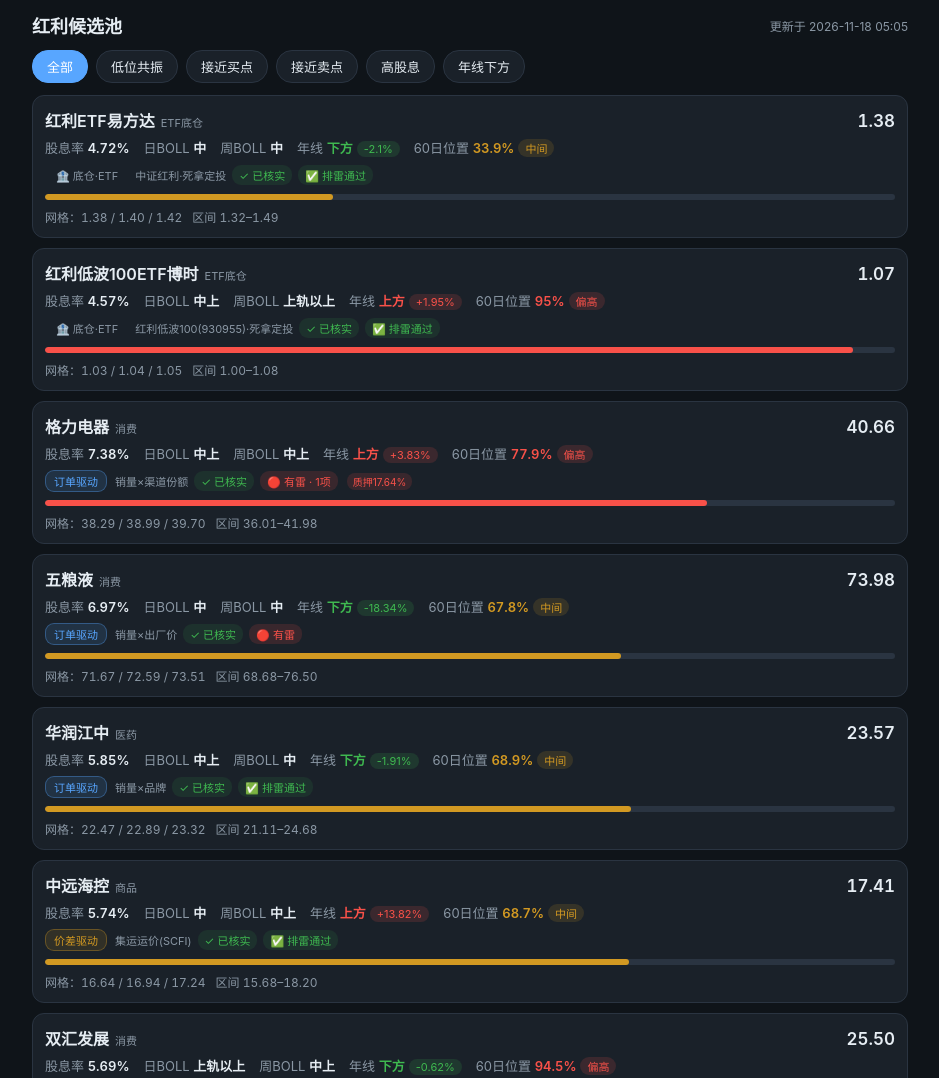
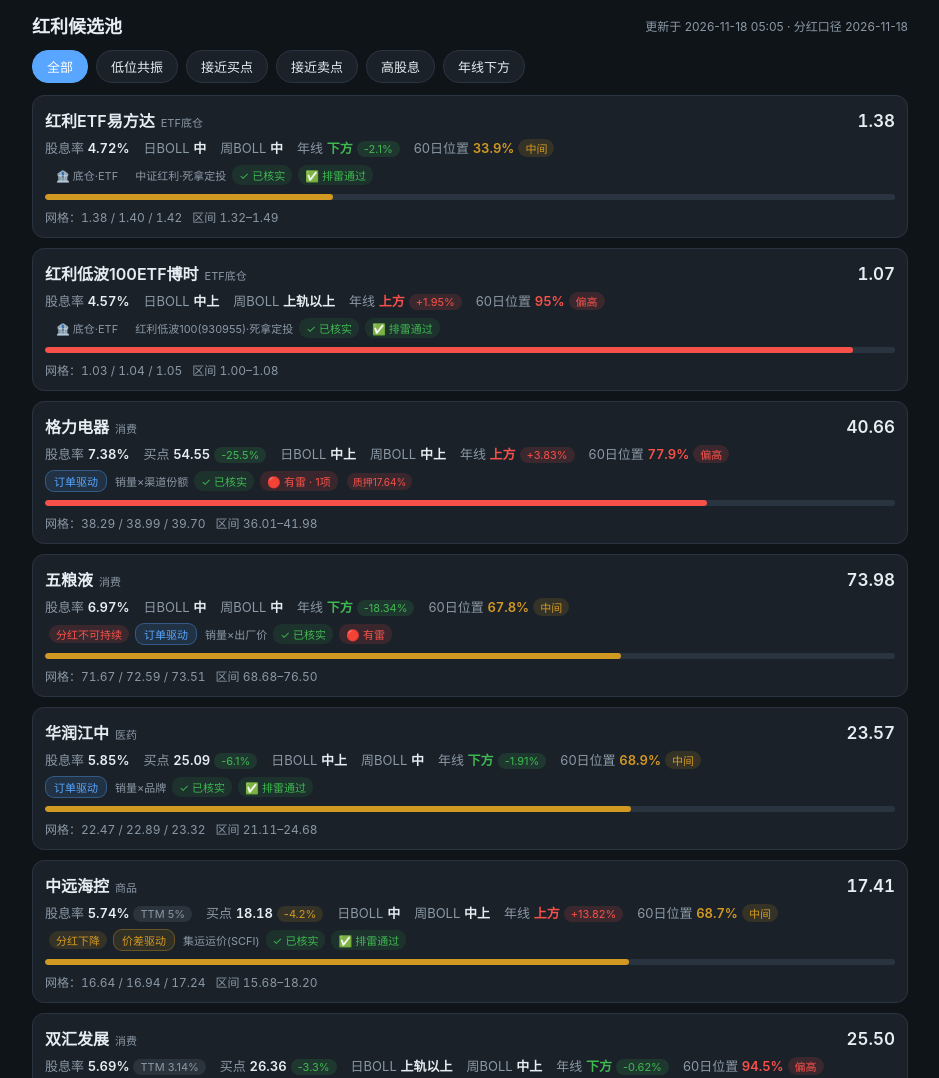
Before and after one commit to Youyu2580/stock-dashboard, a plain HTML site: page index.html in a window 1280 px wide. Shown: the top 1078 px of the page, without its empty margins (170-1109 px from the left). Drawn offline with Linux system fonts and the light colour scheme.

Commit message:
feat(pool): 加买点/距买点、TTM 灰标、分红趋势徽章，高股息筛选排除不可持续

```diff
--- a/index.html
+++ b/index.html
@@ -73,7 +73,10 @@ h1{font-size:18px;font-weight:600}
 </div>
 <div id="list"></div>
 <div class="note">
-  位置 = 当前价在近 60 个交易日高低区间中的百分位；越低越接近区间底部。<br>
+  位置 = 当前价在近 60 个交易日高低区间中的百分位；越低越接近区间底部。区间与均线用<b>不复权真实成交价</b>（网格挂单要按真实价，复权价是合成价）。<br>
+  <b>股息率 = 最近完整财年（中期+末期）每股分红 ÷ 现价</b>，是可核的年度口径；灰标 <b>TTM</b> 是近 12 个月实际除权金额，一年派三次的公司（如工行）会偏高，除权日刚落在窗口外的会偏低，两者差 ≥0.5pp 才显示。<br>
+  <b>分红下降 / 分红不可持续</b>：前者＝最近完整财年每股分红实质下滑（≥5% 且 ≥0.02 元）；后者＝分红率超过当年利润，靠留存或特别分红撑起来的股息率不能当常态。<br>
+  <b>买点 / 距买点</b>：买点＝每股年度分红 ÷ 5.5%（你的第一笔规则）；右侧百分比＝现价相对买点的距离，<b>负数（绿色）表示已经跌到买点下方</b>，正数表示还要再跌这么多。<br>
   <b>低位共振（三条件同时成立才亮标）：</b>①60 日位置 &lt; 40% ②周 BOLL 处于「中下 / 下轨以下」③股息率 ≥ 4.5%。<br>
   <b>年线 = 250 日均线：</b>「年线上方 / 下方」为现价与年线的关系，右侧是偏离幅度（+3.2% = 高出年线 3.2%）。年线之下的票只按股息率格子慢接，不按趋势加仓。<br>
   斐波那契三档 = 近期低点 + 区间 × 0.382 / 0.5 / 0.618，可作网格挂单位。<br>
@@ -178,7 +181,7 @@ function render() {
   if (FILTER === 'below250') rows = rows.filter(r => r.above250 === false);
   if (FILTER === 'cheap') rows = rows.filter(r => r.pos60 != null && r.pos60 < 40);
   if (FILTER === 'expensive') rows = rows.filter(r => r.pos60 != null && r.pos60 > 80);
-  if (FILTER === 'highdy') rows = rows.filter(r => r.dy != null && r.dy >= 5);
+  if (FILTER === 'highdy') rows = rows.filter(r => r.dy != null && r.dy >= 5 && !r.divFlag);
   const pin = r => (r.group === 'ETF底仓' ? 0 : 1);
   if (FILTER !== 'all') rows.sort((a, b) => pin(a) - pin(b) || (a.pos60 ?? 50) - (b.pos60 ?? 50));
   else rows.sort((a, b) => pin(a) - pin(b) || (b.dy ?? 0) - (a.dy ?? 0));
@@ -193,7 +196,8 @@ function render() {
         <div class="price">${fmt(r.price)}</div>
       </div>
       <div class="row2">
-        <span>股息率 <b>${r.dy == null ? '-' : r.dy + '%'}</b></span>
+        <span>股息率 <b>${r.dy == null ? '-' : r.dy + '%'}</b>${r.dyTTM != null && r.dy != null && Math.abs(r.dyTTM - r.dy) >= 0.5 ? `<span class="tag t-gray" title="近12个月已实际除权的分红合计÷现价；一年派三次的公司会偏高，除权日刚过窗口的会偏低">TTM ${r.dyTTM}%</span>` : ''}</span>
+        ${r.buy55 != null && !r.divFlag ? `<span title="每股分红 ÷ 5.5%，即你规则里的第一笔买点${r.divTrend === '最近一年下降' ? '；注意该股最近一年分红在降，买点需按新分红重算' : ''}">买点 <b>${fmt(r.buy55)}</b><span class="tag ${r.divTrend === '最近一年下降' ? 't-yellow' : (r.gap55 <= 0 ? 't-green' : 't-gray')}">${r.gap55 > 0 ? '+' : ''}${r.gap55}%</span></span>` : ''}
         <span>日BOLL <b>${r.bollD}</b></span>
         <span>周BOLL <b>${r.bollW}</b></span>
         <span>年线 <b style="color:${r.above250 === false ? 'var(--green)' : 'var(--red)'}">${r.above250 == null ? '-' : r.above250 ? '上方' : '下方'}</b><span class="tag ${r.above250 === false ? 't-green' : 't-red'}">${r.dist250 == null ? '' : (r.dist250 > 0 ? '+' : '') + r.dist250 + '%'}</span></span>
@@ -201,6 +205,7 @@ function render() {
       </div>
       <div class="row3">
         ${r.res ? '<span class="tag t-blue">低位共振</span>' : ''}
+        ${r.divFlag ? '<span class="tag t-red" title="分红率超过当年利润，可能动用留存收益或一次性特别分红，这种股息率不可持续">分红不可持续</span>' : (r.divTrend === '最近一年下降' ? '<span class="tag t-yellow" title="最近一个完整财年的每股分红实质下降（≥5% 且 ≥0.02 元）">分红下降</span>' : '')}
         ${driverTag(r)}
         ${verifyTag(r)}
         ${riskTag(r)}
@@ -215,7 +220,7 @@ function render() {
 function load() {
   fetch('data.json?t=' + Date.now()).then(r => r.json()).then(d => {
     DATA = d;
-    document.getElementById('updated').textContent = '更新于 ' + d.updated;
+    document.getElementById('updated').textContent = '更新于 ' + d.updated + (d.divAsof ? ' · 分红口径 ' + d.divAsof : '');
     return fetch('risk.json?t=' + Date.now())
       .then(r => (r.ok ? r.json() : {}))
       .catch(() => ({}));
```
